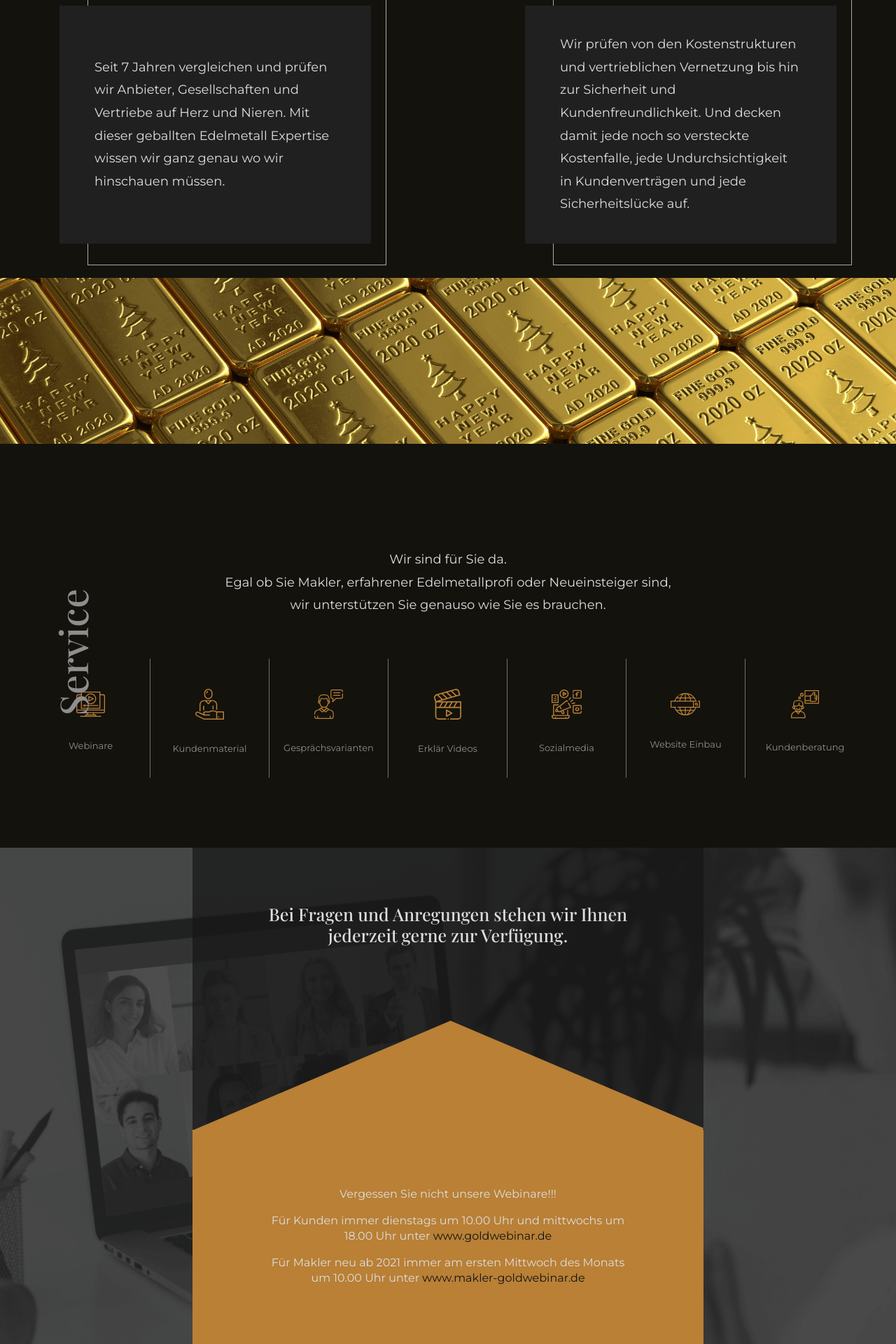
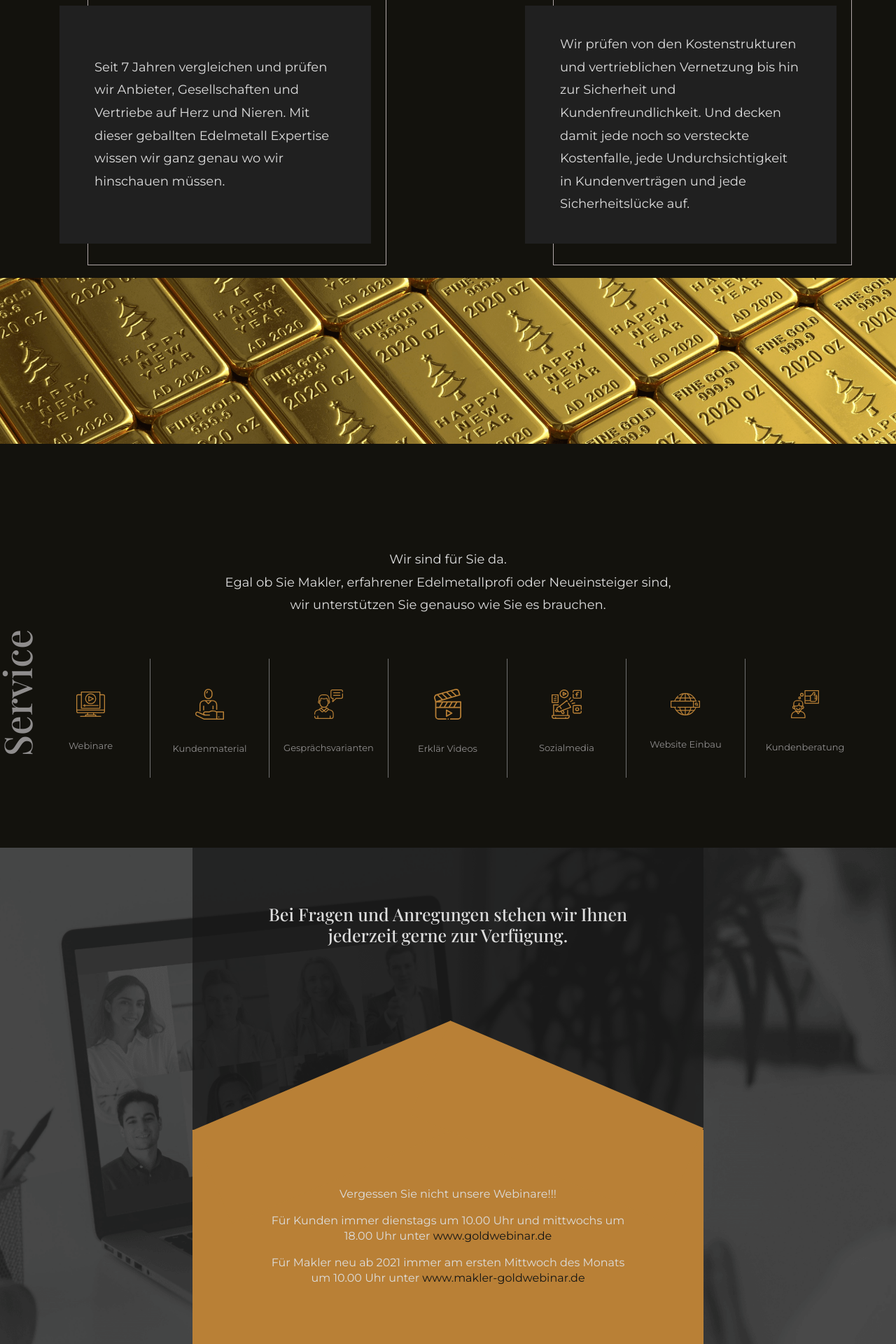
Before and after one commit to vosaul/Selim-RA, a Jekyll site: the page built from index.html, in a window 1280 px wide. Shown: the part 1815-3735 px from the top of the page at 70% size. Built offline with Jekyll 4.4.1, drawn with Linux system fonts in a browser that asks for light colours; nearby versions of some CDN libraries; some web fonts are replaced; a script that is not in the unit is left out.

Commit message:
Update style.css

```diff
--- a/css/style.css
+++ b/css/style.css
@@ -138,9 +138,8 @@ nav ul#social-media > li {display: inline-block; font-size: 1.5em; margin: 0.5em
 .serv_head p {text-align: center; margin: 0; color: #DDDDDD; font-size: 18px; } .service_box ul p{    font-size: 13px; color: #8F8D8D;} .service_box ul li {min-width: 170px; text-align: center; }
 .service_box ul li:not(:last-child){border-right: 1px solid #707070;}
  .service_box ul li {  /*  min-width: 160px; */ min-width: 14% text-align: center; min-height: 170px; display: -ms-flexbox; display: flex; -ms-flex-align: center; align-items: center; -ms-flex-pack: center; justify-content: center; }.service_box ul li img {padding-bottom: 30px; margin-top: 30px; }
-.service_box ul {padding: 60px 0 0; } .rotated {writing-mode: tb-rl; -ms-writing-mode: tb-rl; opacity: 1; color: #8F8D8D; font-size: 55px; text-align: center; transform: rotate(-180deg ); position: absolute; left: 0%; /* top: 43%; */ bottom: 27%;
-    margin: 0;
-    left: 0;}
+.service_box ul {padding: 60px 0 0; } .rotated {writing-mode: tb-rl; -ms-writing-mode: tb-rl; opacity: 1; color: #8F8D8D; font-size: 55px; text-align: center; transform: rotate(-180deg ); position: absolute; left: -7%; /* top: 43%; */ bottom: 30px;
+    margin: 0;}
 
 
 
```
